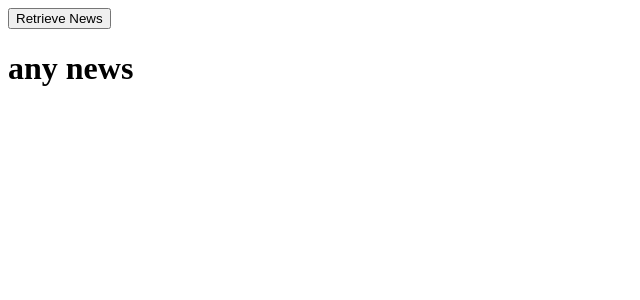
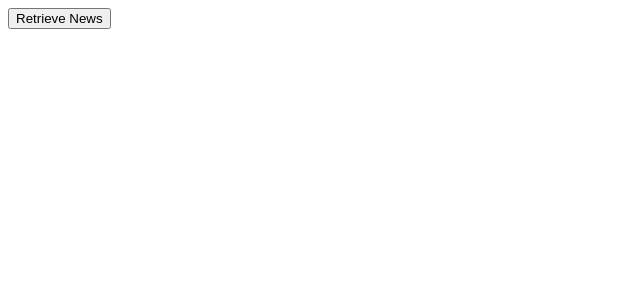
Before and after one commit to Mario0419/Up-Down-News, an Angular app in the folder Up-Down-News/: page /news/1/1 in a window 1280 px wide. Shown: the top 300 px of the page, without its empty margins (0-640 px from the left). Built offline with nearby package versions, Linux system fonts and the light colour scheme.

Commit message:
Added object

```diff
--- a/Up-Down-News/src/app/news-list/news-list.component.html
+++ b/Up-Down-News/src/app/news-list/news-list.component.html
@@ -2,5 +2,6 @@
 <div *ngIf="news">
     <div *ngFor="let new of news">
         <h1>{{new.title}}</h1>
+        <h4>{{new.description}}</h4>
     </div>
 </div>
--- a/Up-Down-News/src/app/news-list/news-list.component.ts
+++ b/Up-Down-News/src/app/news-list/news-list.component.ts
@@ -2,6 +2,7 @@ import { Component } from '@angular/core';
 import { NewYorkTimesService } from '../services/new-york-times';
 import { OnInit } from '@angular/core/src/metadata/lifecycle_hooks';
 import { Parser, parseString } from 'xml2js';
+import { Article } from '../objects';
 @Component({
     selector: 'news-list',
     templateUrl: './news-list.component.html',
@@ -12,9 +13,7 @@ import { Parser, parseString } from 'xml2js';
 })
 export class NewsListComponent implements OnInit {
 
-    news: any[] = [{
-        title: "any news"
-    }];
+    news: Article[] = [];
 
     constructor(private newyorktimesService: NewYorkTimesService) {
 
@@ -28,12 +27,9 @@ export class NewsListComponent implements OnInit {
         var component = this;
         this.newyorktimesService.retrieveNews("ProFootball").subscribe(
             res => {
-                // console.log(res);
                 parseString(
                     res, function (err, result) {
-                        // console.log(result);
-                        component.news = result.rss.channel[0].item
-                        console.log(result.rss.channel[0].item);
+                        component.news = <Article[]>result.rss.channel[0].item
                     }
                 )
             }
--- /dev/null
+++ b/Up-Down-News/src/app/objects.ts
@@ -0,0 +1,7 @@
+export interface Article {
+    title: string;
+    category: any[];
+    description: string[];
+    link: string[];
+    pubDate: string[];
+}
```
